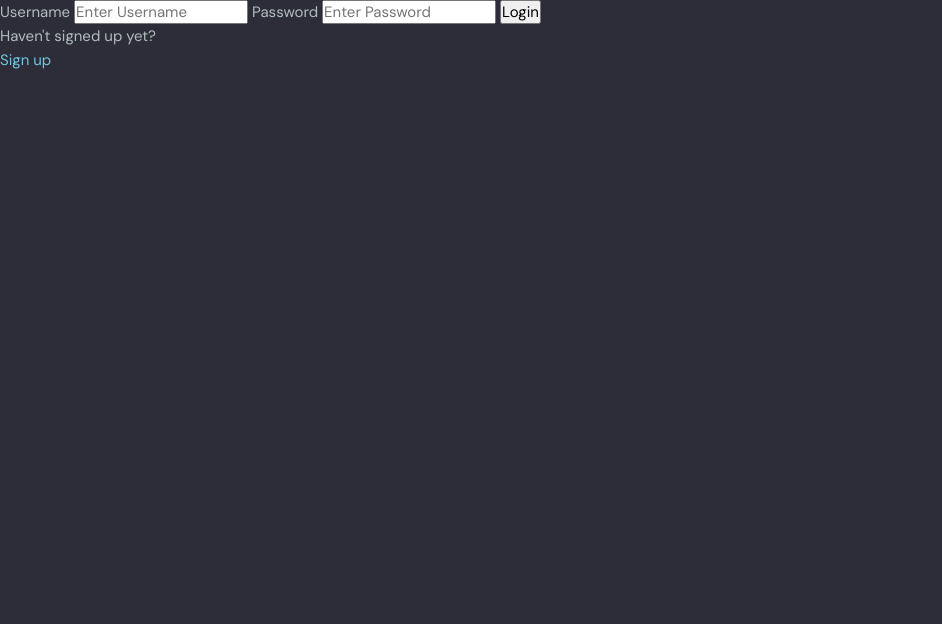
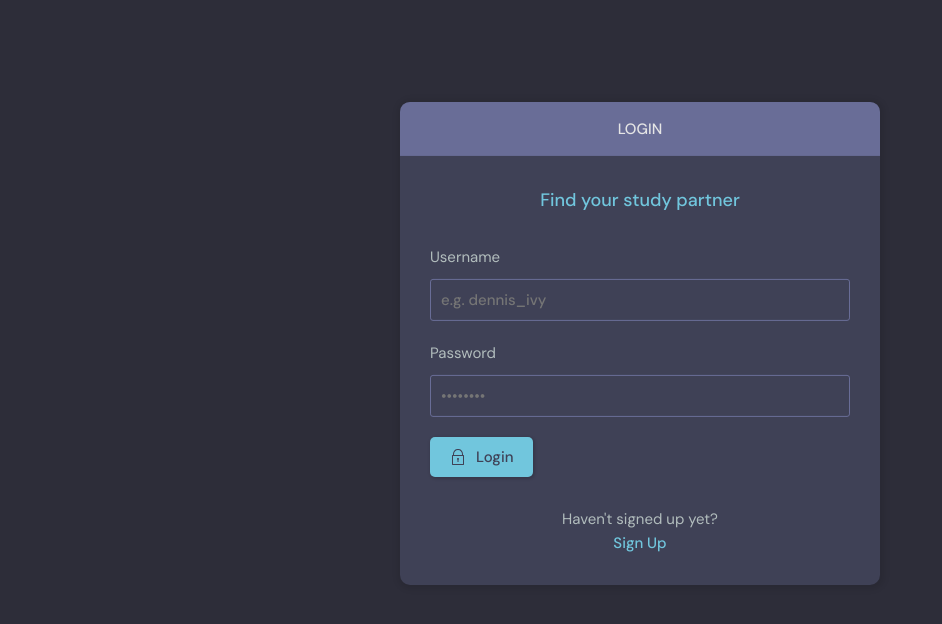
Before and after one commit to haroldojunios/TraversyMediaDjango-studybud, a Django app: page /login/ in a window 1280 px wide. Shown: the part 76-700 px from the top of the page, without its empty margins (0-942 px from the left). Run offline with Django 3.2, Linux system fonts and the light colour scheme.

Commit message:
Theme installation on login/register page

```diff
--- a/base/templates/base/login_reg.html
+++ b/base/templates/base/login_reg.html
@@ -1,35 +1,97 @@
 {% extends "main.html" %}
 
 {% block content %}
+<main class="auth layout">
   {% if page == "login" %}
-<div>
-  <form action="" method="post">
+  <div class="container">
+    <div class="layout__box">
+      <div class="layout__boxHeader">
+        <div class="layout__boxTitle">
+          <h3>Login</h3>
+        </div>
+      </div>
+      <div class="layout__body">
+        <h2 class="auth__tagline">Find your study partner</h2>
+
+        <form class="form" action="" method="post">
           {% csrf_token %}
+          <div class="form__group form__group">
+            <label for="room_name">Username</label>
+            <input id="username" name="username" type="text"
+              placeholder="e.g. dennis_ivy" />
+          </div>
+          <div class="form__group">
+            <label for="password">Password</label>
+            <input id="password" name="password" type="password"
+              placeholder="&bull;&bull;&bull;&bull;&bull;&bull;&bull;&bull;" />
+          </div>
 
-    <label>Username</label>
-    <input type="text" name="username" placeholder="Enter Username" />
+          <button class="btn btn--main" type="submit">
+            <svg version="1.1" xmlns="http://www.w3.org/2000/svg" width="32"
+              height="32" viewbox="0 0 32 32">
+              <title>lock</title>
+              <path
+                d="M27 12h-1v-2c0-5.514-4.486-10-10-10s-10 4.486-10 10v2h-1c-0.553 0-1 0.447-1 1v18c0 0.553 0.447 1 1 1h22c0.553 0 1-0.447 1-1v-18c0-0.553-0.447-1-1-1zM8 10c0-4.411 3.589-8 8-8s8 3.589 8 8v2h-16v-2zM26 30h-20v-16h20v16z">
+              </path>
+              <path
+                d="M15 21.694v4.306h2v-4.306c0.587-0.348 1-0.961 1-1.694 0-1.105-0.895-2-2-2s-2 0.895-2 2c0 0.732 0.413 1.345 1 1.694z">
+              </path>
+            </svg>
 
-    <label>Password</label>
-    <input type="password" name="password" placeholder="Enter Password" />
-
-    <input type="submit" value="Login" />
+            Login
+          </button>
         </form>
 
+        <div class="auth__action">
           <p>Haven't signed up yet?</p>
-  <a href="{% url 'register' %}">Sign up</a>
+          <a href="{% url 'register' %}" class="btn btn--link">Sign Up</a>
+        </div>
+      </div>
+    </div>
   </div>
   {% else %}
-<div>
-  <form action="" method="post">
+  <div class="container">
+    <div class="layout__box">
+      <div class="layout__boxHeader">
+        <div class="layout__boxTitle">
+          <h3>Register</h3>
+        </div>
+      </div>
+      <div class="layout__body">
+        <h2 class="auth__tagline">Find your study partner</h2>
+
+        <form class="form" action="" method="post">
           {% csrf_token %}
+          {% for field in form %}
+          <div class="form__group form__group">
+            <label for="room_name">{{field.label}}</label>
+            {{field}}
+          </div>
+          {% endfor %}
 
-    {{form.as_p}}
-    <input type="submit" value="Register" />
+          <button class="btn btn--main" type="submit">
+            <svg version="1.1" xmlns="http://www.w3.org/2000/svg" width="32"
+              height="32" viewbox="0 0 32 32">
+              <title>lock</title>
+              <path
+                d="M27 12h-1v-2c0-5.514-4.486-10-10-10s-10 4.486-10 10v2h-1c-0.553 0-1 0.447-1 1v18c0 0.553 0.447 1 1 1h22c0.553 0 1-0.447 1-1v-18c0-0.553-0.447-1-1-1zM8 10c0-4.411 3.589-8 8-8s8 3.589 8 8v2h-16v-2zM26 30h-20v-16h20v16z">
+              </path>
+              <path
+                d="M15 21.694v4.306h2v-4.306c0.587-0.348 1-0.961 1-1.694 0-1.105-0.895-2-2-2s-2 0.895-2 2c0 0.732 0.413 1.345 1 1.694z">
+              </path>
+            </svg>
+
+            Register
+          </button>
         </form>
 
+        <div class="auth__action">
           <p>Already signed up?</p>
-  <a href="{% url 'login' %}">Login</a>
+          <a href="{% url 'login' %}" class="btn btn--link">Login</a>
+        </div>
+      </div>
+    </div>
   </div>
   {% endif %}
-
+</main>
 {% endblock %}
```
Also changed, not shown: db.sqlite3. Lines whose indentation alone changed are shown as unchanged.
